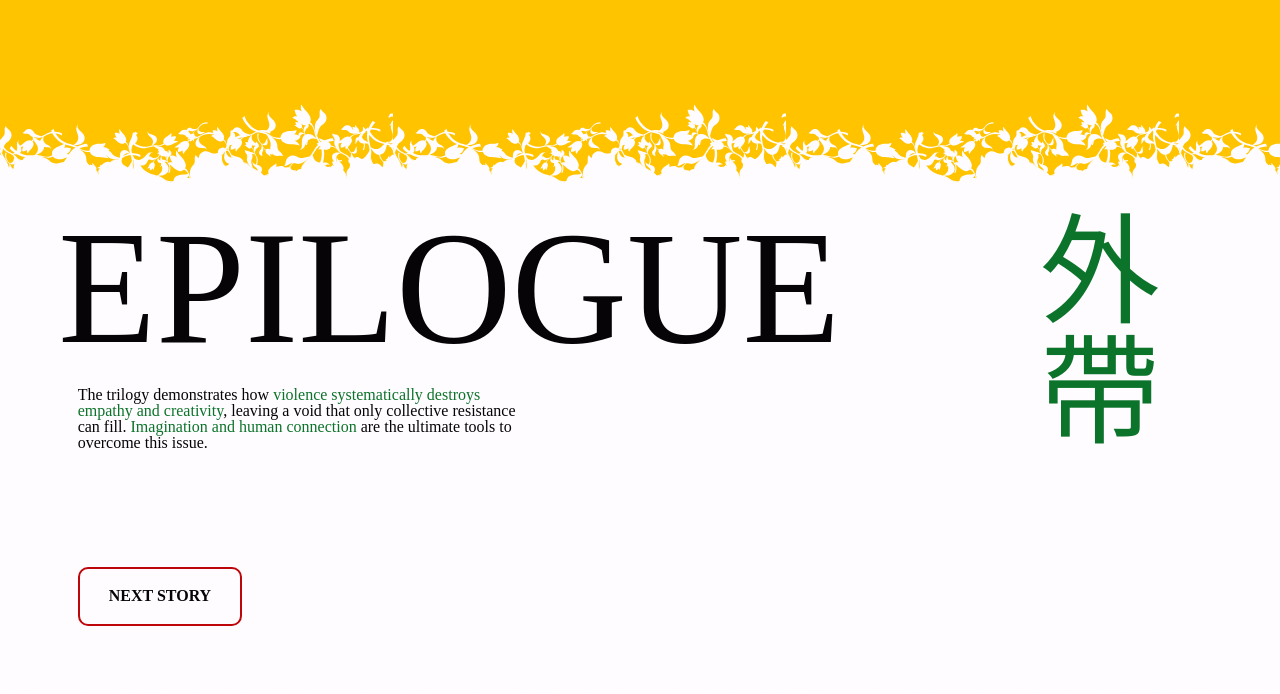
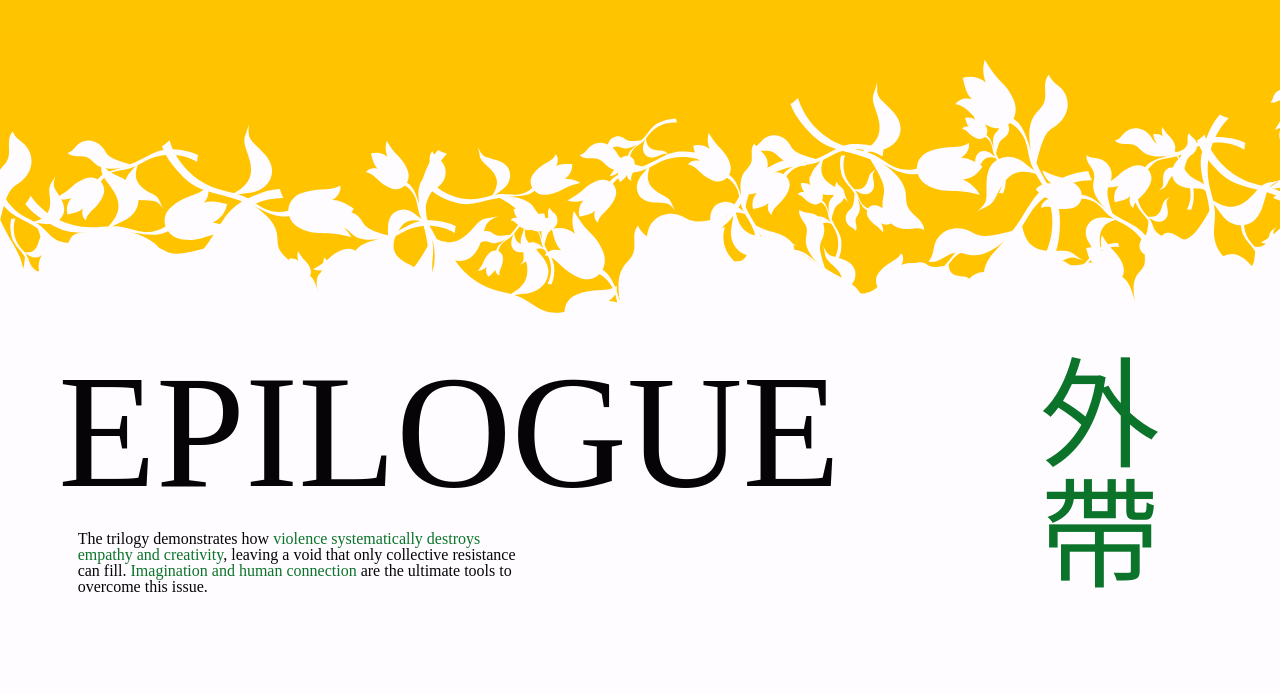
Before and after one commit to Elslander/MoMu-Walter, a website built with Vite: page index.html in a window 1280 px wide. Shown: the part 6467-7161 px from the top of the page. Built offline with nearby package versions, Linux system fonts and the light colour scheme; a script that the page names is missing.

Commit message:
change styling of the conclusion background

```diff
--- a/src/style.css
+++ b/src/style.css
@@ -772,9 +772,13 @@ svg {
 .main__conclusion {
   background-image: url("./assets/conclusion-bg.svg"),
     linear-gradient(to bottom, var(--color-yellow) 50%, var(--color-white) 50%);
+  background-repeat: no-repeat;
+  background-position: top center;
+  background-size: 101%;
 
-  padding-block-start: 7rem;
+  padding-block-start: 25%;
   padding-inline: var(--space-xs);
+  margin-block-start: -5%;
 
   display: grid;
   grid-template-columns: 3fr 2fr 1fr;
@@ -1153,7 +1157,7 @@ svg {
   }
 
   .skull__image {
-    top:  3rem;
+    top: 3rem;
   }
 
   .healing__wolf {
```
